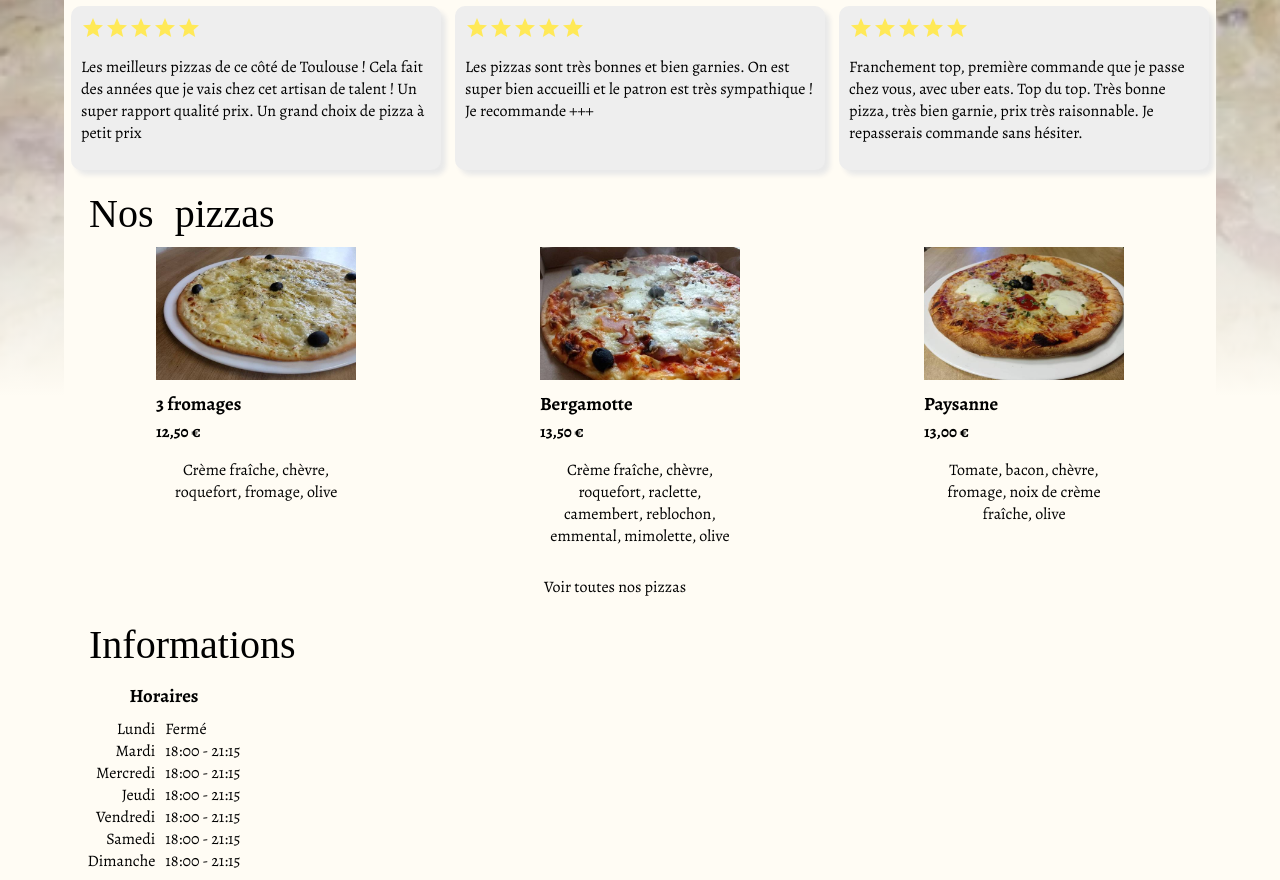
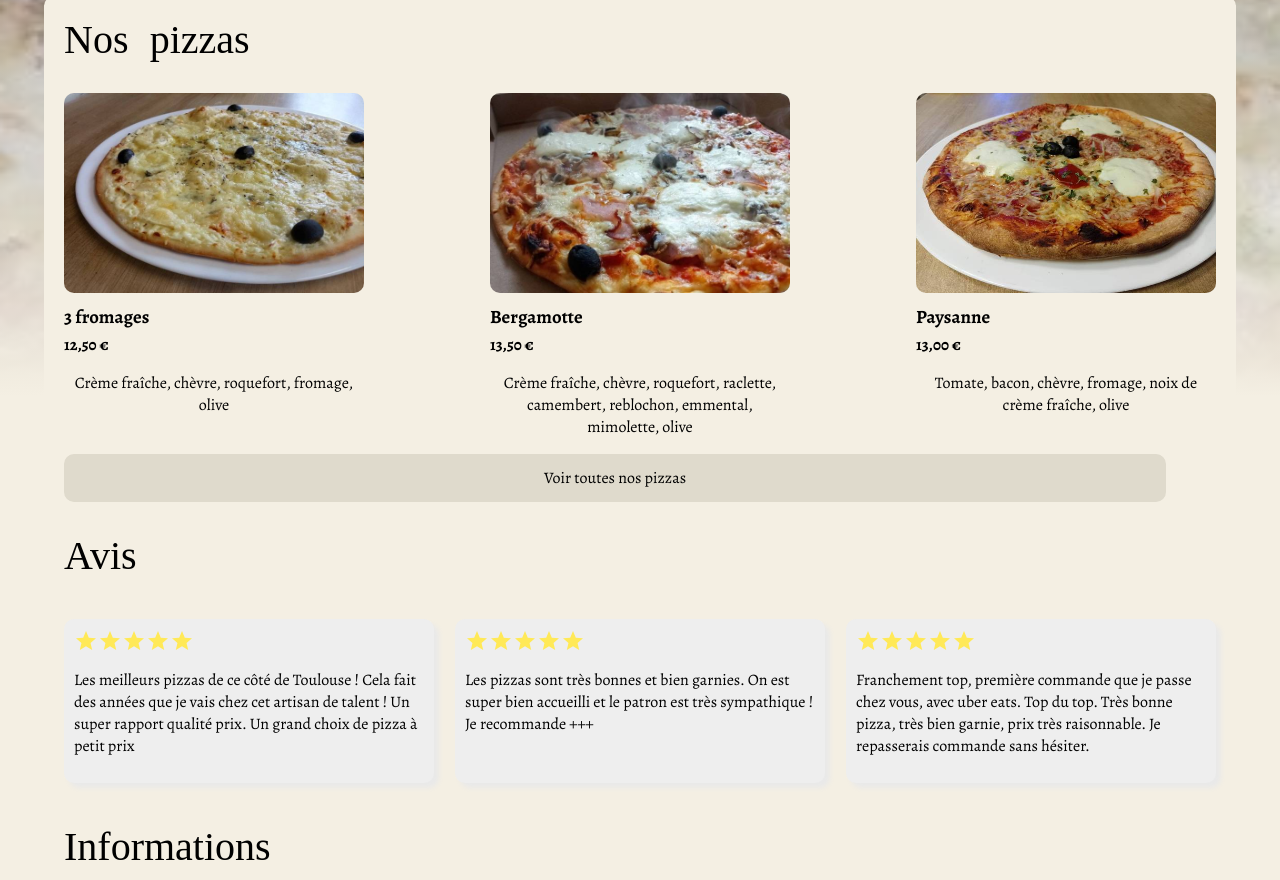
Before and after one commit to NinoGalea/BUT-S1-R2-Projet, a plain HTML site: page index.html in a window 1280 px wide. Shown: the part 504-1384 px from the top of the page. Drawn offline with nearby package versions, Linux system fonts and the light colour scheme; a web font is replaced by a local one.

Commit message:
Modifs CSS mineures

```diff
--- a/assets/stylesheets/style.css
+++ b/assets/stylesheets/style.css
@@ -6,8 +6,8 @@
 
 body {
     margin: 0;
-    background-color: #fffcf4;
-    background-image: linear-gradient(180deg, #00000000 100px, #fffcf4 800px), url('../images/Canadian.jpeg');
+    background-color: #f4efe3;
+    background-image: linear-gradient(180deg, #00000000 100px, #f4efe3 800px), url('../images/Canadian.jpeg');
     background-size: cover;
     background-position: center 100px;
     background-repeat: no-repeat;
@@ -36,7 +36,8 @@ header>p {
 }
 
 
-h1, h2 {
+h1,
+h2 {
     font-family: 'Imperial Script';
     font-weight: 100;
     color: #000000;
@@ -50,10 +51,11 @@ h1 {
 
 h2 {
     font-size: 40px;
-    margin: 10px 25px;
+    margin: 30px 0;
 }
 
-h3, h4 {
+h3,
+h4 {
     margin: 5px 0;
 }
 
@@ -62,41 +64,51 @@ main {
     margin: auto;
     top: 400px;
     position: relative;
-    background-color: #fffcf4;
-    height: 1000px;
+    background-color: #f4efe3;
+    border-radius: 10px;
+    padding: 20px;
 }
 
-#avis, #pizzas>.pizzas {
+#avis>#listeAvis,
+#pizzas>.pizzas {
     display: flex;
     flex-direction: row;
-    justify-content: space-around;
+    justify-content: space-between;
     align-items: stretch
 }
 
-#avis>.avis {
+.avis {
     padding: 10px;
     margin: 10px 0;
     border-radius: 10px;
     width: 350px;
     background-color: #eeeeee;
     box-shadow: 5px 5px 5px #e9e9e9;
+    transition-duration: 200ms;
 }
 
-#avis>.avis>div {
+.avis:hover {
+    transform: translate(-5px, -5px);
+}
+
+.avis>div {
     display: flex;
 }
 
 #pizzas {}
 
 .pizzabox {
-    width: 200px;
+    width: 300px;
     overflow: hidden;
 }
+
 .pizzabox>img {
     width: inherit;
-    max-height: calc(200px * 2/3);
+    max-height: calc(300px * 2/3);
     overflow: hidden;
+    border-radius: 10px;
 }
+
 .pizzabox>p {
     text-align: center;
 }
@@ -109,11 +121,12 @@ main {
 
     border: none;
     border-radius: 10px;
-    background-color: #00000000;
+    background-color: #dfdacc;
     transition-duration: 300ms;
 }
+
 #pizzas>button:hover {
-    background-color: #f3eddc;
+    background-color: #e6dbbd;
 }
 
 #horaires {
@@ -129,6 +142,7 @@ main {
     grid-column-end: 3;
     text-align: center;
 }
+
 #horaires>div {
     padding: 5px;
 }
--- a/index.html
+++ b/index.html
@@ -18,8 +18,37 @@
     <main>
         <!-- Atterissage -->
 
+        <!-- Pizzas -->
+        <section id="pizzas">
+            <h2 style="margin-top: 0;">Nos pizzas</h2>
+            <div class="pizzas">
+                <div class="pizzabox">
+                    <img src="./assets/images/3Fromages.jpeg" alt="3 fromages">
+                    <h3>3 fromages</h3>
+                    <h4>12,50 €</h4>
+                    <p>Crème fraîche, chèvre, roquefort, fromage, olive</p>
+                </div>
+                <div class="pizzabox">
+                    <img src="./assets/images/Bergamotte.jpeg" alt="Bergamotte">
+                    <h3>Bergamotte</h3>
+                    <h4>13,50 €</h4>
+                    <p>Crème fraîche, chèvre, roquefort, raclette, camembert, reblochon, emmental, mimolette, olive</p>
+                </div>
+                <div class="pizzabox">
+                    <img src="./assets/images/Paysanne.jpeg" alt="Paysanne">
+                    <h3>Paysanne</h3>
+                    <h4>13,00 €</h4>
+                    <p>Tomate, bacon, chèvre, fromage, noix de crème fraîche, olive</p>
+                </div>
+            </div>
+            <button>Voir toutes nos pizzas</button>
+        </section>
+
         <!-- Avis -->
         <section id="avis">
+            <h2>Avis</h2>
+            <div id="listeAvis">
+
                 <div class="avis">
                     <div>
                         <img src="./assets/vectorials/star.svg">
@@ -28,7 +57,8 @@
                         <img src="./assets/vectorials/star.svg">
                         <img src="./assets/vectorials/star.svg">
                     </div>
-                <p>Les meilleurs pizzas de ce côté de Toulouse ! Cela fait des années que je vais chez cet artisan de
+                    <p>Les meilleurs pizzas de ce côté de Toulouse ! Cela fait des années que je vais chez cet artisan
+                        de
                         talent ! Un super rapport qualité prix. Un grand choix de pizza à petit prix</p>
                 </div>
                 <div class="avis">
@@ -53,32 +83,7 @@
                     <p>Franchement top, première commande que je passe chez vous, avec uber eats. Top du top. Très bonne
                         pizza, très bien garnie, prix très raisonnable. Je repasserais commande sans hésiter.</p>
                 </div>
-        </section>
-
-        <!-- Pizzas -->
-        <section id="pizzas">
-            <h2>Nos pizzas</h2>
-            <div class="pizzas">
-                <div class="pizzabox">
-                    <img src="./assets/images/3Fromages.jpeg" alt="3 fromages">
-                    <h3>3 fromages</h3>
-                    <h4>12,50 €</h4>
-                    <p>Crème fraîche, chèvre, roquefort, fromage, olive</p>
             </div>
-                <div class="pizzabox">
-                    <img src="./assets/images/Bergamotte.jpeg" alt="Bergamotte">
-                    <h3>Bergamotte</h3>
-                    <h4>13,50 €</h4>
-                    <p>Crème fraîche, chèvre, roquefort, raclette, camembert, reblochon, emmental, mimolette, olive</p>
-                </div>
-                <div class="pizzabox">
-                    <img src="./assets/images/Paysanne.jpeg" alt="Paysanne">
-                    <h3>Paysanne</h3>
-                    <h4>13,00 €</h4>
-                    <p>Tomate, bacon, chèvre, fromage, noix de crème fraîche, olive</p>
-                </div>
-            </div>
-            <button>Voir toutes nos pizzas</button>
         </section>
 
         <!-- Infos -->
```
Lines whose indentation alone changed are shown as unchanged.
